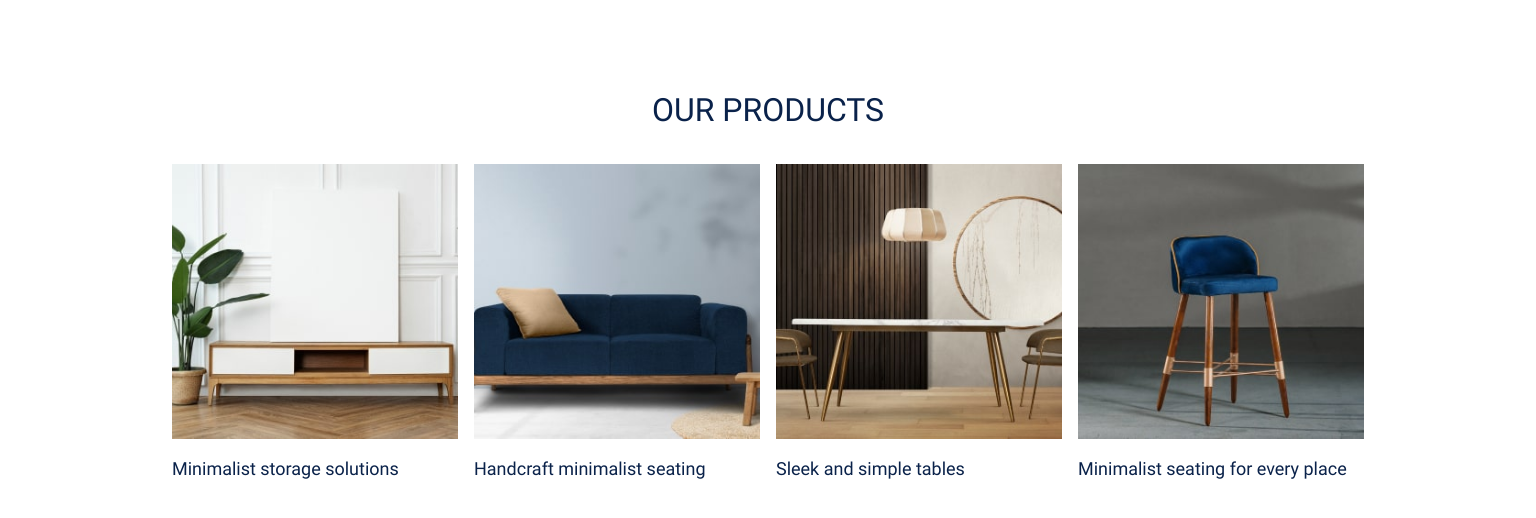
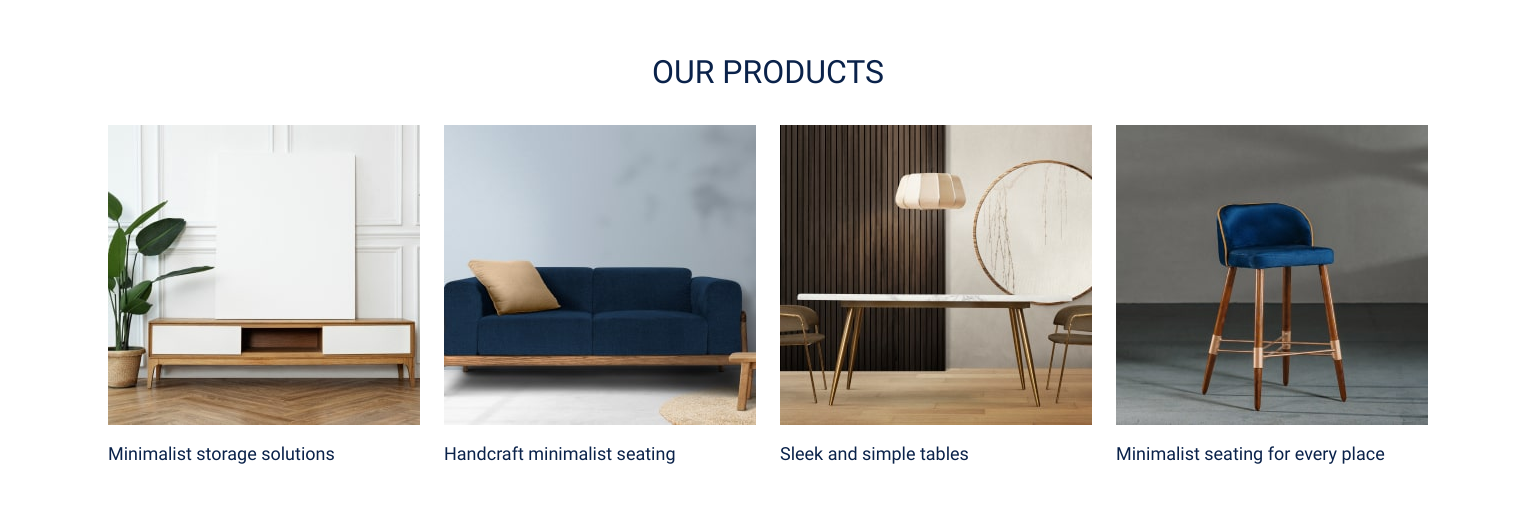
Before and after one commit to NatHumeniuk/project-SimpleDevTeam, a website built with Vite: page src/index.html in a window 1536 px wide. Shown: the part 1642-2160 px from the top of the page. Built offline with nearby package versions, Linux system fonts and the light colour scheme; a web font is replaced by a local one.

Commit message:
general correction

```diff
--- a/src/css/our-products.css
+++ b/src/css/our-products.css
@@ -2,34 +2,18 @@
   max-width: 375px;
   margin: 0 auto;
 }
-
-.container-pro {
-    padding-left: 16px;
-    padding-right: 16px;
-    padding-top: 64px;
-    padding-bottom: 64px;
-}
-
 .products-title {
   color: var(--brand-dark-blue-color);
   font-size: 28px;
   font-weight: 400;
   line-height: 1.5;
   text-align: center;
-    align-items: center;
-    margin-bottom: 30px;
+  margin-bottom: 33px;
   text-transform: uppercase;
 }
-
-.product-list {
-    display: flex;
-    justify-content: space-between;
-}
-
 .products-item {
+  display: block;
   width: 100%;
-    display: flex;
-    flex-wrap: wrap;
 }
 
 .products-subtitle {
@@ -45,72 +29,38 @@
   display: none;
 }
 
-
 @media screen and (min-width: 768px) {
   .container-our-products {
-        max-width: 704px;
-    }
-
-    .container-pro {
-        padding-left: 48px;
-        padding-right: 48px;
-        padding-top: 36px;
-        padding-bottom: 36px;
-        margin-bottom: 30px;
+    max-width: 736px;
   }
 
   .products-title {
-        color: var(--brand-dark-blue-color);
     font-size: 32px;
-        font-weight: 400;
-        line-height: 1.5;
-        text-align: center;
-        align-items: center;
+    line-height: 1.4;
     margin-bottom: 30px;
-        text-transform: uppercase;
+  }
+  .product-list {
+    display: flex;
+    gap: 16px;
+  }
+  .products-subtitle {
+    font-size: 18px;
+    margin-top: 15px;
   }
 
-    .products-subtitle {
-        color: var(--brand-dark-blue-color);
-        font-size: 18px;
-        font-weight: 400;
-        line-height: 1.5;
-        margin-top: 16px;
-
-    }
-
-    .products-item {
-        margin-right: 16px;
-        width: calc((100%-16px)/2);
-    }
-
-    .products-item,
-    .item-tab {
-        display: flex;
-        flex-wrap: wrap;
+  .products-item.item-tab {
+    display: block;
   }
 
   .products-img {
     width: 344px;
   }
-
-    .item-desk {
-        display: none;
-    }
 }
 
 @media screen and (min-width: 1440px) {
   .container-our-products {
-        max-width: 1320px;
+    max-width: 1352px;
   }
-
-    .container-pro {
-        padding-left: 40px;
-        padding-right: 40px;
-        padding-bottom: 34px;
-        margin-bottom: 0;
-    }
-
   .container-pro-desktop {
     display: flex;
     justify-content: space-between;
@@ -118,35 +68,13 @@
     margin-bottom: 100px;
     margin-top: 100px;
   }
-
-    .products-title {
-        color: var(--brand-dark-blue-color);
-        font-size: 32px;
-        font-weight: 400;
-        line-height: 1.5;
-        text-align: center;
-        align-items: center;
-        margin-bottom: 30px;
-        text-transform: uppercase;
+  .product-list {
+    gap: 24px;
   }
-
-    .products-subtitle {
-        color: var(--brand-dark-blue-color);
-        font-size: 18px;
-        font-weight: 400;
-        line-height: 1.5;
-        margin-top: 16px;
-
+  .products-item {
+    width: calc((100% - 24px * 3) / 4);
   }
-
-
-
-    .products-item {
-        margin-right: 8px;
-        margin-left: 8px;
-        display: flex;
-        flex-wrap: wrap;
-        width: calc((100%-24px)/4);
+  .item-desk {
+    display: block;
   }
-
 }
--- a/src/partials/our-products.html
+++ b/src/partials/our-products.html
@@ -10,23 +10,23 @@
               ./img/products/products-storage.jpg    1x,
               ./img/products/products-storage-2x.jpg 2x
             "
-            media="(min-width:1440px)"
+            media="(min-width: 1440px)"
           />
           <source
             srcset="
               ./img/products/products-left-tab.jpg    1x,
               ./img/products/products-left-tab-2x.jpg 2x
             "
-            media="(min-width:768px)"
+            media="(min-width: 768px)"
           />
           <source
             srcset="
               ./img/products/products-mob.jpg    1x,
               ./img/products/products-mob-2x.jpg 2x
             "
-            media="(min-width:320px)"
+            media="(min-width: 320px)"
           />
-          <img class="products-img" src="./img/products/products-storage.jpg" alt="storage" />
+          <img class="products-img" src="./img/products/products-storage.jpg" alt="storage" width="344" />
         </picture>
         <h3 class="products-subtitle">Minimalist storage solutions</h3>
       </li>
@@ -37,16 +37,16 @@
               ./img/products/products-sofa.jpg    1x,
               ./img/products/products-sofa-2x.jpg 2x
             "
-            media="(min-width:1440px)"
+            media="(min-width: 1440px)"
           />
           <source
             srcset="
               ./img/products/products-right-tab.jpg    1x,
               ./img/products/products-right-tab-2x.jpg 2x
             "
-            media="(min-width:768px)"
+            media="(min-width: 768px)"
           />
-          <img class="products-img" src="./img/products/products-sofa.jpg" alt="sofa" />
+          <img class="products-img" src="./img/products/products-sofa.jpg" alt="sofa" width="344" />
         </picture>
         <h3 class="products-subtitle">Handcraft minimalist seating</h3>
       </li>
@@ -57,9 +57,9 @@
               ./img/products/products-table.jpg    1x,
               ./img/products/products-table-2x.jpg 2x
             "
-            media="(min-width:1440px)"
+            media="(min-width: 1440px)"
           />
-          <img class="products-img" src="./img/products/products-table.jpg" alt="table"/>
+          <img class="products-img" src="./img/products/products-table.jpg" alt="table" width="344"/>
         </picture>
         <h3 class="products-subtitle">Sleek and simple tables</h3>
       </li>
@@ -69,12 +69,12 @@
               ./img/products/products-chair.jpg    1x,
               ./img/products/products-chair-2x.jpg 2x
             "
-            media="(min-width:1440px)"
+            media="(min-width: 1440px)"
           />
-          <img class="products-img" src="./img/products/products-chair.jpg" alt="chair" />
+          <img class="products-img" src="./img/products/products-chair.jpg" alt="chair" width="344"/>
         </picture>
         <h3 class="products-subtitle">Minimalist seating for every place</h3>
       </li>
     </ul>
-  </div></div>
+  </div>
 </section>
```
Lines whose indentation alone changed are shown as unchanged.
